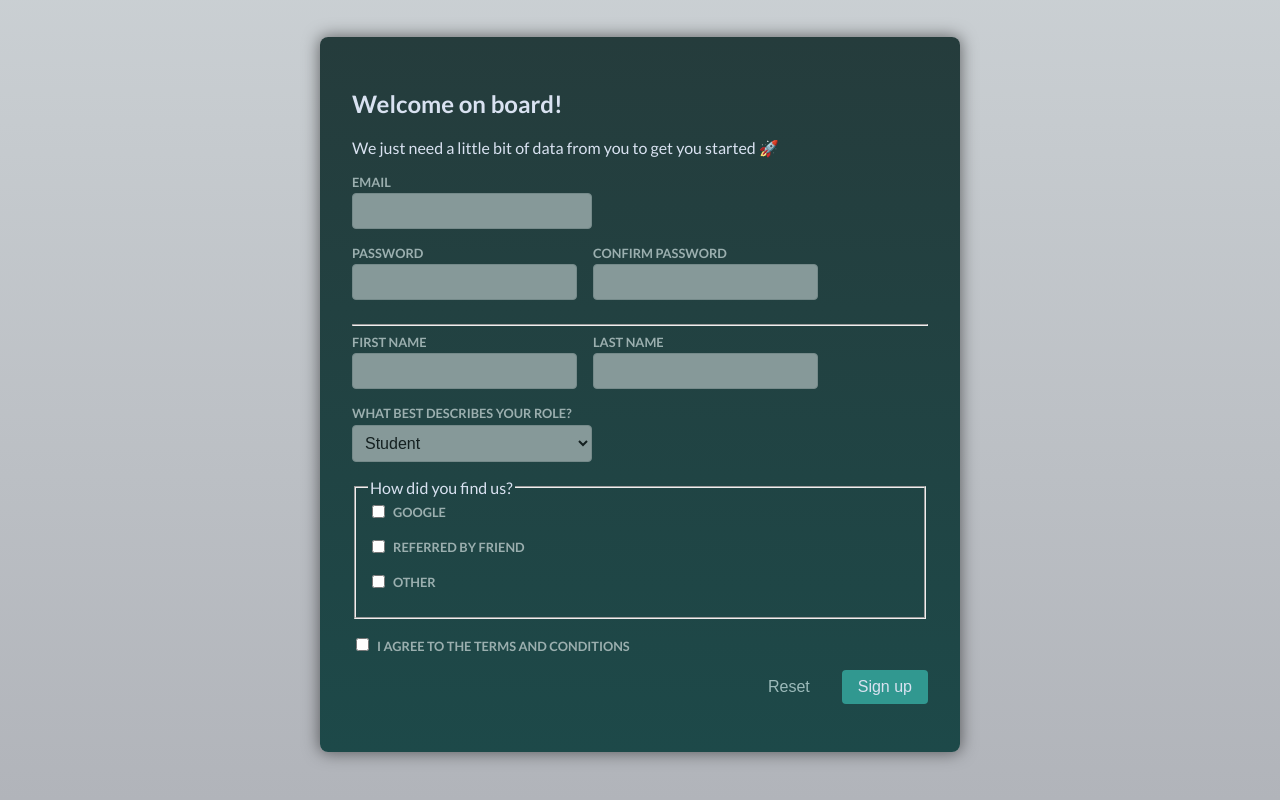
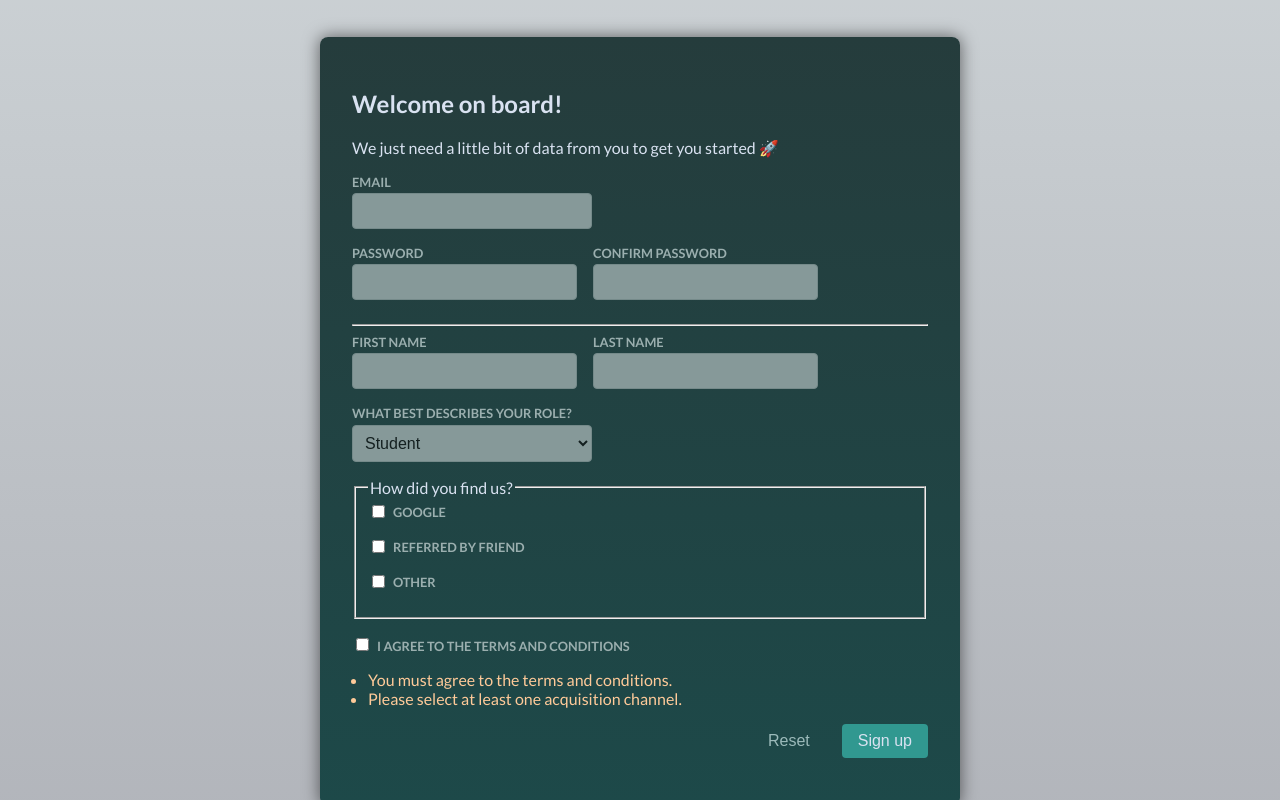
Before and after one commit to skharichandan/Handling-Forms-via-Form-Actions, a React (Vite) app: page / in a window 1280 px wide. Both pictures are taken after typing "name@example.com", "Sample123", "Sample123", "Sample", "Sample" into the empty fields and a click on the button "Sign up". Shown: the part 202-1002 px from the top of the page. Built offline with nearby package versions, Linux system fonts and the light colour scheme.

Commit message:
Managing Form-dependent State with useActionState()

```diff
--- a/src/components/Signup.jsx
+++ b/src/components/Signup.jsx
@@ -1,8 +1,10 @@
+import { use, useActionState } from "react";
+
 import { isEmail, isNotEmpty, isEqualToOtherValue, hasMinLength } from "../util/validation.js";
 
 export default function Signup() {
 
-  function signupAction (formData) {
+  function signupAction (prevFormState , formData) {
 
     const email = formData.get('email');
     const password = formData.get('password');
@@ -43,11 +45,21 @@
       errors.push("Please select at least one acquisition channel.");
     }
 
-    console.log(errors);
+    // console.log(errors);
+
+    if (errors.length > 0) {
+      return { errors } ;
+    }
+
+      return { errors: null, message: "Signup successful!" };
   }
 
+  const [formState, formAction ] = useActionState(signupAction , {errors : null});
+
+
+
   return (
-    <form action={signupAction}>
+    <form action={formAction}>
       <h2>Welcome on board!</h2>
       <p>We just need a little bit of data from you to get you started 🚀</p>
 
@@ -132,6 +144,14 @@
         </label>
       </div>
 
+      {formState.errors && (
+        <ul className="error">
+          {formState.errors.map((error) => (
+            <li key={error}>{error}</li>
+          ))}
+        </ul>
+      )}
+
       <p className="form-actions">
         <button type="reset" className="button button-flat">
           Reset
```
